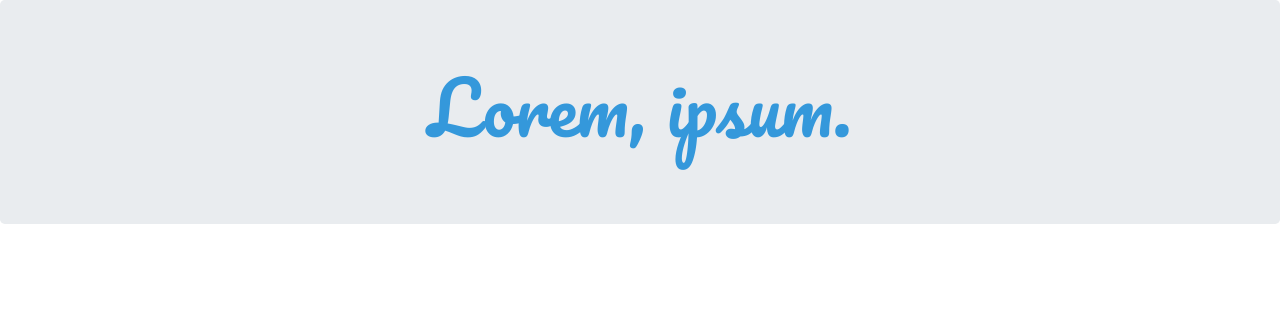
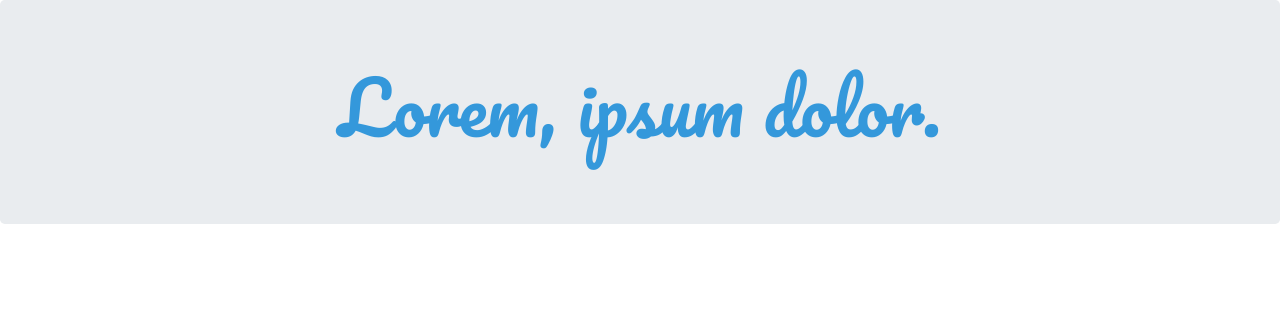
Before and after one commit to arhibober/GitPractic1, a PHP site: page / in a window 1280 px wide. Shown: the top 325 px of the page. Run offline with PHP 8.4, Linux system fonts and the light colour scheme; some libraries are stand-ins or nearby versions.

Commit message:
add dolor

```diff
--- a/index.php
+++ b/index.php
@@ -17,7 +17,7 @@
 
 <body>
     <div class="jumbotron text-center">
-        <h1>Lorem, ipsum.</h1>
+        <h1>Lorem, ipsum dolor.</h1>
     </div>
     <div class="container">
         <div class="slider single-item">
```
